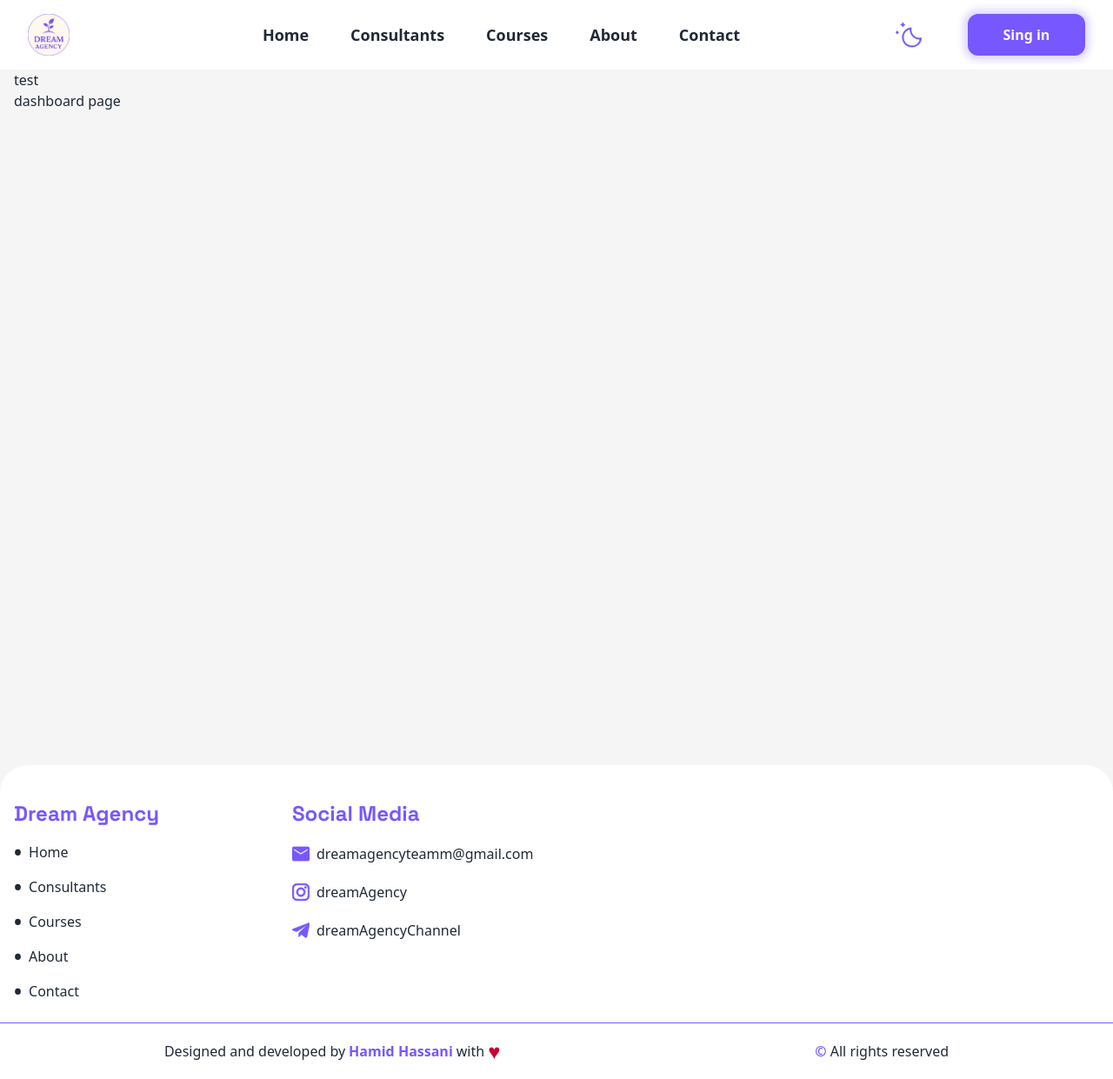
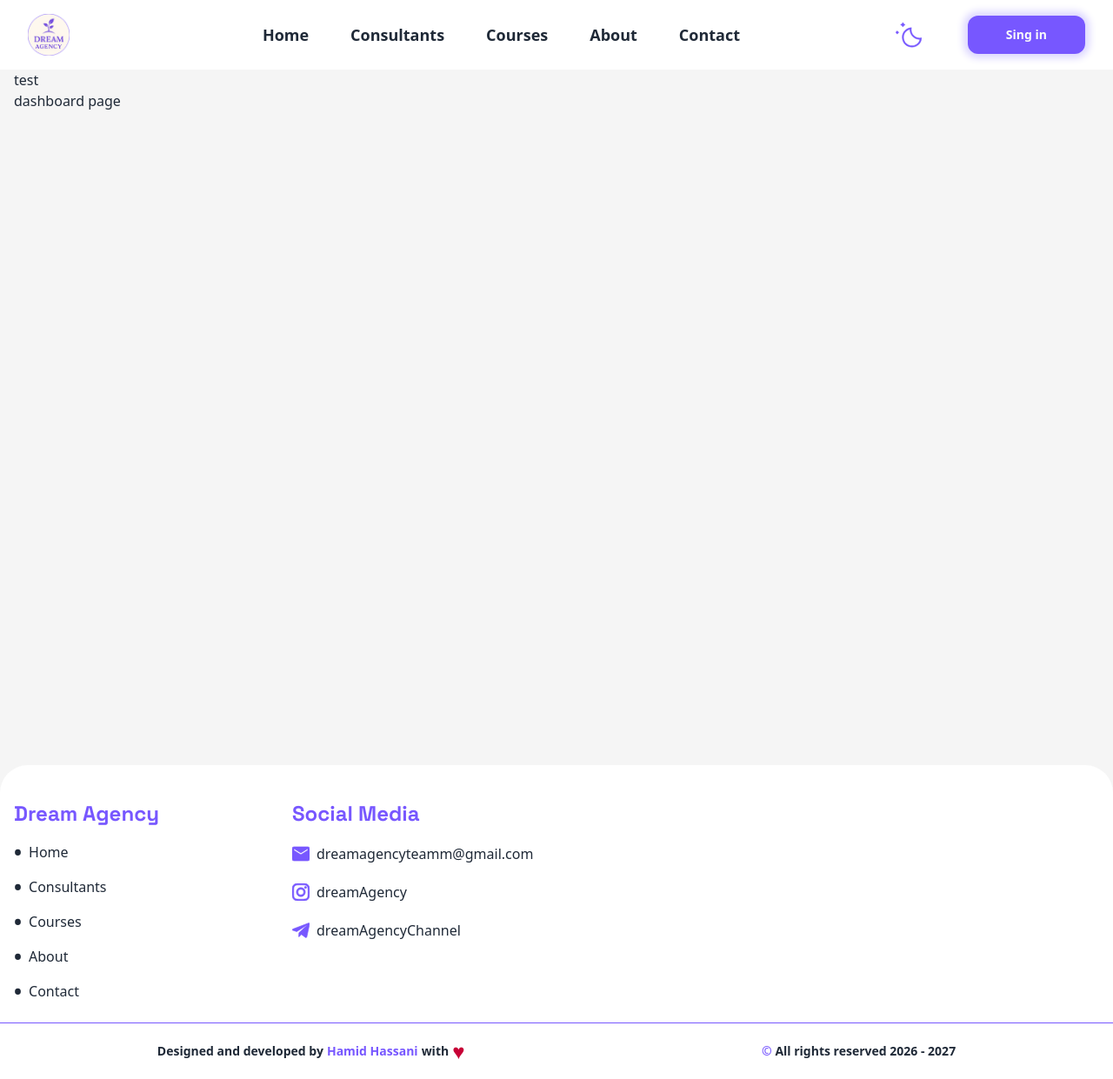
Before and after one commit to DreamAgencyhub/Front-end, a Next.js app: page /admin/dashboard in a window 1280 px wide. Shown: the whole page at 87% size. Built offline with nearby package versions, Linux system fonts and the light colour scheme.

Commit message:
fix: (layout) fix font size issue in layout

```diff
--- a/app/components/ui/Footer.tsx
+++ b/app/components/ui/Footer.tsx
@@ -31,7 +31,7 @@ export default function Footer() {
           </div>
         </div>
       </div>
-      <div className=" border-t border-primary-500 p-4 flex flex-col md:flex-row gap-4 items-center justify-around">
+      <div className="text-sm font-semibold border-t border-primary-500 p-4 flex flex-col md:flex-row gap-3 items-center justify-around">
         <p className="flex flex-row items-center gap-1">
           Designed and developed by{" "}
           <Link
@@ -46,7 +46,7 @@ export default function Footer() {
         </p>
         <p>
           <span className="text-primary-500 font-bold ">&copy;</span> All rights
-          reserved
+          reserved 2026 - 2027
         </p>
       </div>
     </div>
--- a/app/components/ui/Header.tsx
+++ b/app/components/ui/Header.tsx
@@ -21,7 +21,7 @@ export default function Header() {
           <Logo />
           <ThemeMode className="lg:order-3 place-self-center " />
           <Button
-            className={"lg:order-last font-semibold"}
+            className={"lg:order-last font-semibold text-sm"}
             directTo="/auth/login"
             variant="primary"
             size="medium"
```
